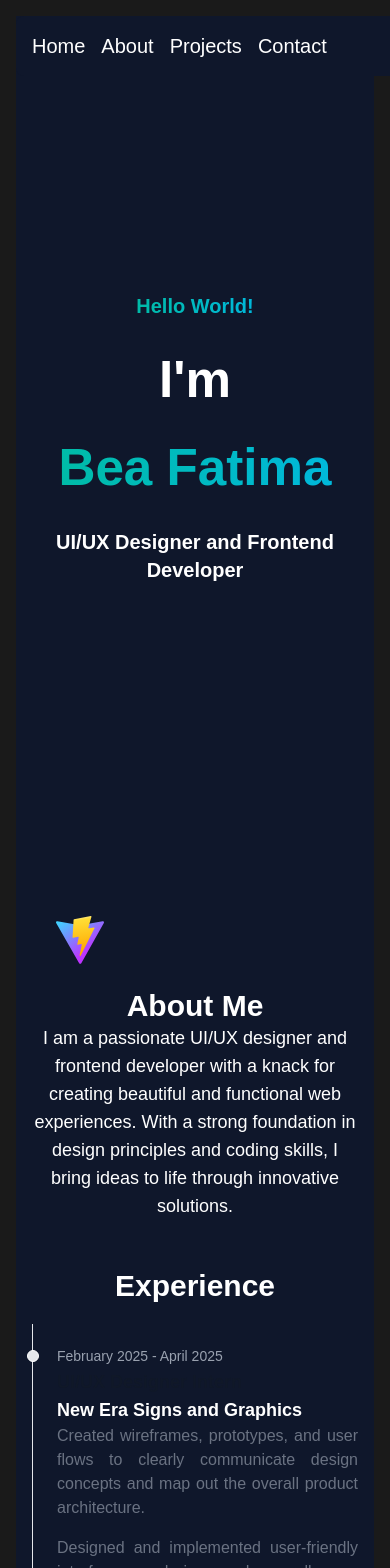
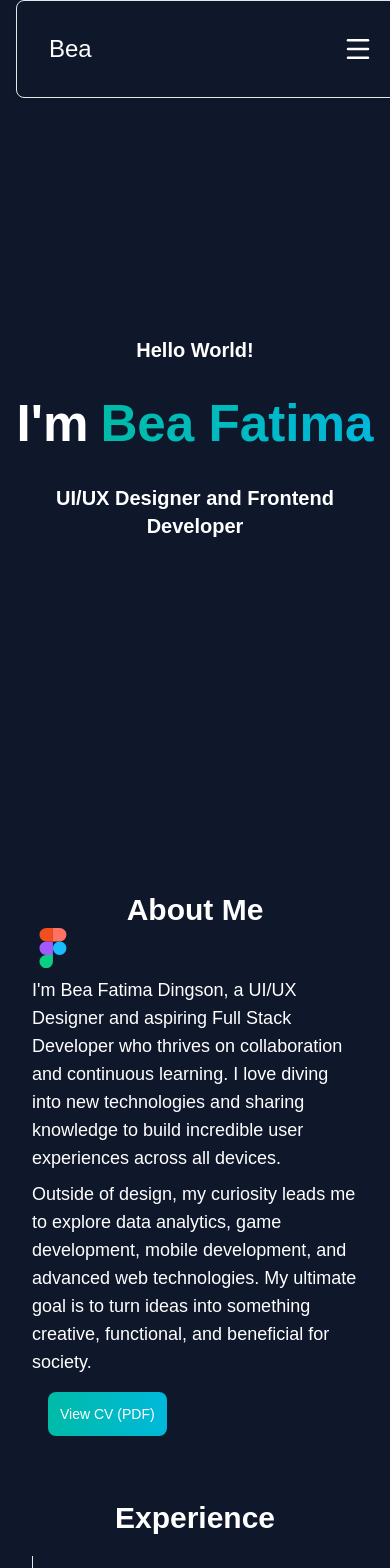
Before and after one commit to fatimabea/fatimabea.github.io, a React (Vite) app: page / in a window 390 px wide. Shown: the top 1568 px of the page. Built offline with nearby package versions, Linux system fonts and the light colour scheme.

Commit message:
added cv, icons, menu bar, description on about me, & fixed layout for tech skills

```diff
--- a/src/App.css
+++ b/src/App.css
@@ -4,7 +4,7 @@
   padding: 1rem;
   text-align: center;
   font-family: Arial, Helvetica, sans-serif;
-  background-color: #1a1a1a;
+  background-color: #0f172b;
   color: white;
 }
 
--- a/src/components/Card.jsx
+++ b/src/components/Card.jsx
@@ -4,10 +4,10 @@ import '../App.css';
 const Card = ({title, description, image, href}) => {
 
     return (
-        <div className="max-w-sm bg-white border border-gray-200 rounded-lg shadow-sm dark:bg-slate-800 dark:border-gray-700 transition delay-100 duration-200 ease-in-out hover:-translate-y-1 hover:scale-105">
+        <div className="max-w-xs bg-white borderborder-gray-200 rounded-lg shadow-sm dark:bg-slate-800 dark:border-gray-700 transition delay-100 duration-200 ease-in-out hover:-translate-y-1 hover:scale-105">
             <img src={image} className="shadow-sm rounded-t-lg w-90 h-48 object-cover " alt="img" />
 
-            <div className="w-90 text-justify p-2">
+            <div className="text-left p-2">
                 <h3 className="m-2 text-2xl font-bold tracking-tight text-gray-900 dark:text-white">{title}</h3>
                 <p className="m-2 font-normal text-gray-700 dark:text-gray-400">{description}</p>
 
@@ -17,7 +17,7 @@ const Card = ({title, description, image, href}) => {
                     href={href}
                     target="_blank"
                     rel="noopener noreferrer"
-                    className="rounded-lg border-gray-200 p-3 text-sm bg-gradient-to-r from-teal-500 to-cyan-500 cursor-pointer transition delay-100 duration-200 ease-in-out hover:-translate-y-1 hover:scale-105"
+                    className="no-hover rounded-lg border-gray-200 p-3 text-sm bg-gradient-to-r from-teal-500 to-cyan-500 cursor-pointer transition delay-100 duration-200 ease-in-out hover:-translate-y-1 hover:scale-105"
                     >View Design</a>
 
             </div>
--- a/src/components/Nav.jsx
+++ b/src/components/Nav.jsx
@@ -1,26 +1,58 @@
-import React from 'react'
+import React, { useEffect, useState } from 'react'
+import { Menu } from 'lucide-react';
+import { X } from 'lucide-react';
 
 function Nav(){
+    const [isOpen, setIsOpen] = useState(false);
+    const toggleMenu = () => {
+        setIsOpen(!isOpen);
+    };
+    useEffect(() => {
+        if(isOpen){
+            document.body.classList.add("no-scroll");
+        } else {
+            document.body.classList.remove("no-scroll");
+        }
+    }, [isOpen])
+
     return (
-        <section id='home' className='home'>
-        <nav className="w-auto flex space-x-4 p-4 rounded-lg text-xl font-bold bg-slate-900 text-white">
-            <a
-                href="#home"
-                className='transition delay-100 duration-200 ease-in-out hover:-translate-y-1 hover:scale-110'
-                >Home</a>
-            <a
-                href="#about"
-                className='transition delay-100 duration-200 ease-in-out hover:-translate-y-1 hover:scale-110'
-                >About</a>
-            <a
-                href="#projects"
-                className='transition delay-100 duration-200 ease-in-out hover:-translate-y-1 hover:scale-110'
-                >Projects</a>
-            <a
-                href="#contact"
-                className='transition delay-100 duration-200 ease-in-out hover:-translate-y-1 hover:scale-110'
-                >Contact</a>
-            {/*<button className="mt-2 px-2 py-2 items-center bg-blue-500 text-white rounded hover:bg-blue-600">Download CV</button>*/}
+        <section id='home'>
+        <nav className="fixed top-0 w-screen space-x-4 p-4 rounded-lg text-xl font-bold
+         text-white border border-gray-200 shadow-sm dark:bg-slate-800 dark:border-gray-700 z-100">
+            <div className='max-w-[1200px] mx-auto p-4 flex items-center justify-between '>
+                <a href='#home' className='text-2xl font-bold z-20'>Bea</a>
+
+                {!isOpen && (
+                    <div onClick={toggleMenu} className='cursor-pointer md:hidden'>
+                        <Menu size={30}/>
+                    </div>
+                )}
+                {isOpen && (
+                    <div onClick={toggleMenu} className='cursor-pointer md:hidden z-20'>
+                        <X size={30}/>
+                    </div>
+                )}
+                {isOpen ? (
+                    <div className='bg-slate-800 rounded-lg overflow-y-hidden fixed z-10 top-24 start-0
+                    w-screen h-80 flex justify-center items-center flex-col gap-8 duration-300 ease-in border border-gray-200 shadow-sm dark:bg-slate-800 dark:border-gray-700'>
+                        <a onClick={() => setIsOpen(false)} href="#home">Home</a>
+                        <a onClick={() => setIsOpen(false)} href="#about">About</a>
+                        <a onClick={() => setIsOpen(false)} href="#projects">Projects</a>
+                        <a onClick={() => setIsOpen(false)} href="#contact">Contact</a>
+                    </div>
+                    ) : (
+                    <div className='bg-slate-800 overflow-y-hidden fixed z-10 top-24 end-[-150%]
+                    w-screen min-h-screen flex justify-center items-center flex-col gap-8 duration-300 ease-in border border-gray-200 shadow-sm dark:bg-slate-800 dark:border-gray-700'>
+                    </div>)}
+
+                <div className='items-center gap-4 hidden md:flex'>
+                    <a href="#home">Home</a>
+                    <a href="#about">About</a>
+                    <a href="#projects">Projects</a>
+                    <a href="#contact">Contact</a>
+                </div>
+            </div>
+
         </nav>
         </section>
     )
--- a/src/components/Skills.jsx
+++ b/src/components/Skills.jsx
@@ -4,8 +4,9 @@ import '../App.css';
 const Skills = ({title, image}) => {
 
     return (
-        <div className="p-4 place-items-center w-35 h-38 bg-white border rounded-lg border-gray-200 shadow-sm dark:bg-slate-800 dark:border-gray-700">
-            <img src={image} className="w-16 pb-2" alt="img" />
+        <div className="p-4 place-items-center w-25 h-28 text-xs bg-white border rounded-lg border-gray-200 shadow-sm dark:bg-slate-800 dark:border-gray-700">
+
+            <img src={image} className="max-w-xs pb-2" alt="img" />
             <p className="font-light text-center text-gray-500 dark:text-gray-400 text-md">{title}</p>
         </div>
     );
--- a/src/index.css
+++ b/src/index.css
@@ -14,22 +14,21 @@
   -webkit-font-smoothing: antialiased;
   -moz-osx-font-smoothing: grayscale;
 }
-
-nav {
-  position: fixed;
-  width: 100%;
-}
-
 a {
   font-family: Arial, Helvetica, sans-serif;
   font-weight: 400;
   color: #ffffff;
   text-decoration: inherit;
 }
-/*a:hover {
+a:hover {
   color: #00B9C2;
 }
-  */
+.no-hover:hover {
+  color: white;
+}
+.no-scroll {
+  overflow: hidden;
+}
 
 body {
   margin: 0;
--- a/src/pages/About.jsx
+++ b/src/pages/About.jsx
@@ -3,15 +3,28 @@ import viteLogo from '/vite.svg'
 
 function About(){
     return (
+        <section id='about' >
+          <div className='p-8 lg:py-16 px-4 mx-auto max-w-screen-md'>
+           <h2 className="text-3xl font-bold">About Me</h2>
+           <div className='grid md:grid-cols-2 gap-2'>
+            <div>
+              <img src='src/assets/figma.svg'/>
+            </div>
+            <div>
+              <p className="text-lg text-left pb-2">I'm Bea Fatima Dingson, a UI/UX Designer and aspiring Full Stack Developer who thrives on collaboration and continuous learning. I love diving into new technologies and sharing knowledge to build incredible user experiences across all devices. </p>
+              <p className="text-lg text-left">Outside of design, my curiosity leads me to explore data analytics, game development, mobile development, and advanced web technologies. My ultimate goal is to turn ideas into something creative, functional, and beneficial for society.</p>
+              <div className='flex flex-nowrap p-4'>
+                <a
+                href="src/assets/dingson-cv.pdf"
+                target="_blank"
+                rel="noopener noreferrer"
+                className="no-hover rounded-lg border-gray-200 p-3 text-sm bg-gradient-to-r from-teal-500 to-cyan-500 cursor-pointer transition delay-100 duration-200 ease-in-out hover:-translate-y-1 hover:scale-105">
+                  View CV (PDF)
+                </a>
+              </div>
+            </div>
 
-        <section id='about' className="bg-slate-900">
-
-          <div className='p-8 lg:py-16 px-4 mx-auto max-w-screen-md'>
-            <a href="https://vite.dev" target="_blank">
-              <img src={viteLogo} className="logo" alt="Vite logo" />
-            </a>
-           <h2 className="text-3xl font-bold">About Me</h2>
-           <p className="text-lg">I am a passionate UI/UX designer and frontend developer with a knack for creating beautiful and functional web experiences. With a strong foundation in design principles and coding skills, I bring ideas to life through innovative solutions.</p>
+           </div>
           </div>
 
         </section>
--- a/src/pages/Contact.jsx
+++ b/src/pages/Contact.jsx
@@ -1,4 +1,7 @@
 import React from 'react'
+import { Mail } from 'lucide-react';
+import { Phone } from 'lucide-react';
+import { MapPin } from 'lucide-react';
 
 function Contact(){
         const onSubmit = async (event) => {
@@ -24,19 +27,24 @@ function Contact(){
         }
     };
     return (
-        <section id='contact' className="bg-slate-900 p-10">
-          <div className="py-8 lg:py-16 px-4 mx-auto max-w-screen-md">
-              <h2 className="text-3xl font-bold">Contact</h2>
+        <section id='contact'>
+          <div className="py-8 lg:py-16 px-4 mx-auto max-w-screen-lg">
+              <h2 className="text-3xl font-bold">Contact Me</h2>
               <p className="mb-8 lg:mb-16 font-light text-center text-gray-500 dark:text-gray-400 sm:text-xl">Got ideas in mind? Let's work together!</p>
 
-              <div className='grid md:grid-cols-2 gap-2'>
-                <div className='bg-slate-800 rounded-lg w-fit'>
-                    <h3>hh</h3>
-                    <p>vv</p>
+              <div className='grid md:grid-cols-2 gap-3'>
+                <div className='bg-slate-800 rounded-lg'>
+
+                    <div className='flex flex-col p-4 gap-4'>
+                        <Mail />
+                        <Phone />
+                        <MapPin />
+
                     </div>
-                <div className='bg-slate-800 rounded-lg w-fit inline-block p-6'>
+                    </div>
+                <div className='bg-slate-800 rounded-lg p-6 border border-gray-200 shadow-sm dark:bg-slate-800 dark:border-gray-700'>
                     <form
-                        className="space-y-4 w-full md:w-xl mx-auto"
+                        className="space-y-4"
                         onSubmit={onSubmit}>
                         {/*name*/}
                         <div>
@@ -45,7 +53,7 @@ function Contact(){
                             type="text"
                             id="name"
                             name='name'
-                            className="block p-4 w-full text-sm text-gray-900 bg-gray-50 rounded-lg border border-gray-300 shadow-sm focus:ring-primary-500 focus:border-primary-500 dark:bg-slate-800 dark:border-gray-600 dark:placeholder-gray-400 dark:text-white dark:focus:ring-primary-500 dark:focus:border-primary-500 dark:shadow-sm-light"
+                            className="block w-full p-4 text-sm text-gray-900 bg-gray-50 rounded-lg border border-gray-300 shadow-sm focus:ring-primary-500 focus:border-primary-500 dark:bg-slate-800 dark:border-gray-600 dark:placeholder-gray-400 dark:text-white dark:focus:ring-primary-500 dark:focus:border-primary-500 dark:shadow-sm-light"
                             required/>
                         </div>
                         {/*email*/}
@@ -55,7 +63,7 @@ function Contact(){
                             type="email"
                             name='email'
                             id="email"
-                            className="shadow-sm bg-gray-50 border border-gray-300 text-gray-900 text-sm rounded-lg focus:ring-primary-500 focus:border-primary-500 block w-full p-4 dark:bg-slate-800 dark:border-gray-600 dark:placeholder-gray-400 dark:text-white dark:focus:ring-primary-500 dark:focus:border-primary-500 dark:shadow-sm-light"
+                            className="block w-full p-4 text-sm text-gray-900 bg-gray-50 rounded-lg border border-gray-300 shadow-sm focus:ring-primary-500 focus:border-primary-500 dark:bg-slate-800 dark:border-gray-600 dark:placeholder-gray-400 dark:text-white dark:focus:ring-primary-500 dark:focus:border-primary-500 dark:shadow-sm-light"
                             required/>
                         </div>
                         {/*message*/}
--- a/src/pages/Experience.jsx
+++ b/src/pages/Experience.jsx
@@ -3,15 +3,15 @@ import React from 'react'
 function Experience(){
 
     return (
-        <div className='p-4 bg-slate-900'>
+        <div className='p-4'>
         <h2 className="pb-5 text-3xl font-bold">Experience</h2>
 
         <ol className="pt-5 max-w-md mx-auto relative border-s border-gray-200 dark:border-gray-700 bg-slate-900">
-            <li className="mb-10 ms-6 text-justify">
+            <li className="mb-10 ms-6 text-left">
                 <div className="absolute w-3 h-3 bg-gray-200 rounded-full mt-1.5 -start-1.5 border border-white dark:border-gray-900 dark:bg-gray-700"></div>
                 <time className="mb-1 text-sm font-normal leading-none text-gray-400 dark:text-gray-500">February 2025 - April 2025</time>
-                <h3 className="text-lg font-semibold text-gray-900 dark:text-white">UI/UX Designer Intern</h3>
-                <h3 className="text-lg font-semibold text-white">New Era Signs and Graphics</h3>
+                <h3 className="text-xl font-bold bg-gradient-to-r from-teal-500 to-cyan-500 bg-clip-text text-transparent">UI/UX Designer Intern</h3>
+                <h3 className="text-md font-light text-white pb-2">New Era Signs and Graphics</h3>
                     <p className="mb-4 text-base font-normal text-gray-500 dark:text-gray-400">Created wireframes, prototypes, and user flows to clearly communicate design concepts and map out the overall product architecture.</p>
                     <p className="mb-4 text-base font-normal text-gray-500 dark:text-gray-400">Designed and implemented user-friendly interfaces and improved overall user experience by applying principles of intuitive navigation using Figma </p>
                     <p className="mb-4 text-base font-normal text-gray-500 dark:text-gray-400">Wrote and styled web pages using HTML and CSS techniques to structure content, create dynamic and adaptive layouts </p>
--- a/src/pages/Home.jsx
+++ b/src/pages/Home.jsx
@@ -4,11 +4,15 @@ function Home(){
 
     return (
 
-      <div className='bg-slate-900 min-h-screen flex flex-col justify-center items-center space-y-8 text-center'>
-        <h3 className='text-xl font-bold bg-gradient-to-r from-teal-500 to-cyan-500 bg-clip-text text-transparent'>Hello World!</h3>
-        <h1 className='text-2xl font-bold'>I'm</h1>
-        <h1 className='text-2xl font-bold bg-gradient-to-r from-teal-500 to-cyan-500 bg-clip-text text-transparent'>Bea Fatima</h1>
-        <h3 className='text-xl font-bold'>UI/UX Designer and Frontend Developer</h3>
+      <div className='min-h-screen flex flex-col justify-center items-center space-y-8 text-center'>
+        <h3 className='text-xl font-bold '>Hello World!</h3>
+        <div className='flex flex-row gap-3'>
+          <h1 className='text-2xl font-bold'>I'm</h1>
+          <h1 className='text-2xl font-bold bg-gradient-to-r from-teal-500 to-cyan-500 bg-clip-text text-transparent'>Bea Fatima</h1>
+
+
+        </div>
+         <h3 className='text-xl font-bold'>UI/UX Designer and Frontend Developer</h3>
       </div>
     )
 }
--- a/src/pages/Projects.jsx
+++ b/src/pages/Projects.jsx
@@ -9,7 +9,7 @@ function Projects(){
 
 
     return (
-        <section id='projects' className="bg-slate-900">
+        <section id='projects'>
         <h2 className="text-3xl font-bold">Projects</h2>
 
         <div className="flex flex-wrap justify-center gap-5 p-4">
--- a/src/pages/TechStack.jsx
+++ b/src/pages/TechStack.jsx
@@ -5,8 +5,9 @@ import Skills from '../components/Skills';
 function TechStack(){
 
     return (
-        <div className='bg-slate-900'>
-            <h2 className="text-3xl font-bold ">Tech Stack</h2>
+        <div>
+            <h2 className="text-3xl font-bold ">Technical Skills</h2>
+
             <div className='flex flex-wrap justify-center gap-2 p-4'>
                 {SKILLS_ITEMS.map(item => (<Skills
                     key={item.id}
```
Also changed, not shown: src/App.jsx (+5 -3 lines), src/assets/visualstudiocode.svg, 1 other file (tests, documents, lock files or other folders).
